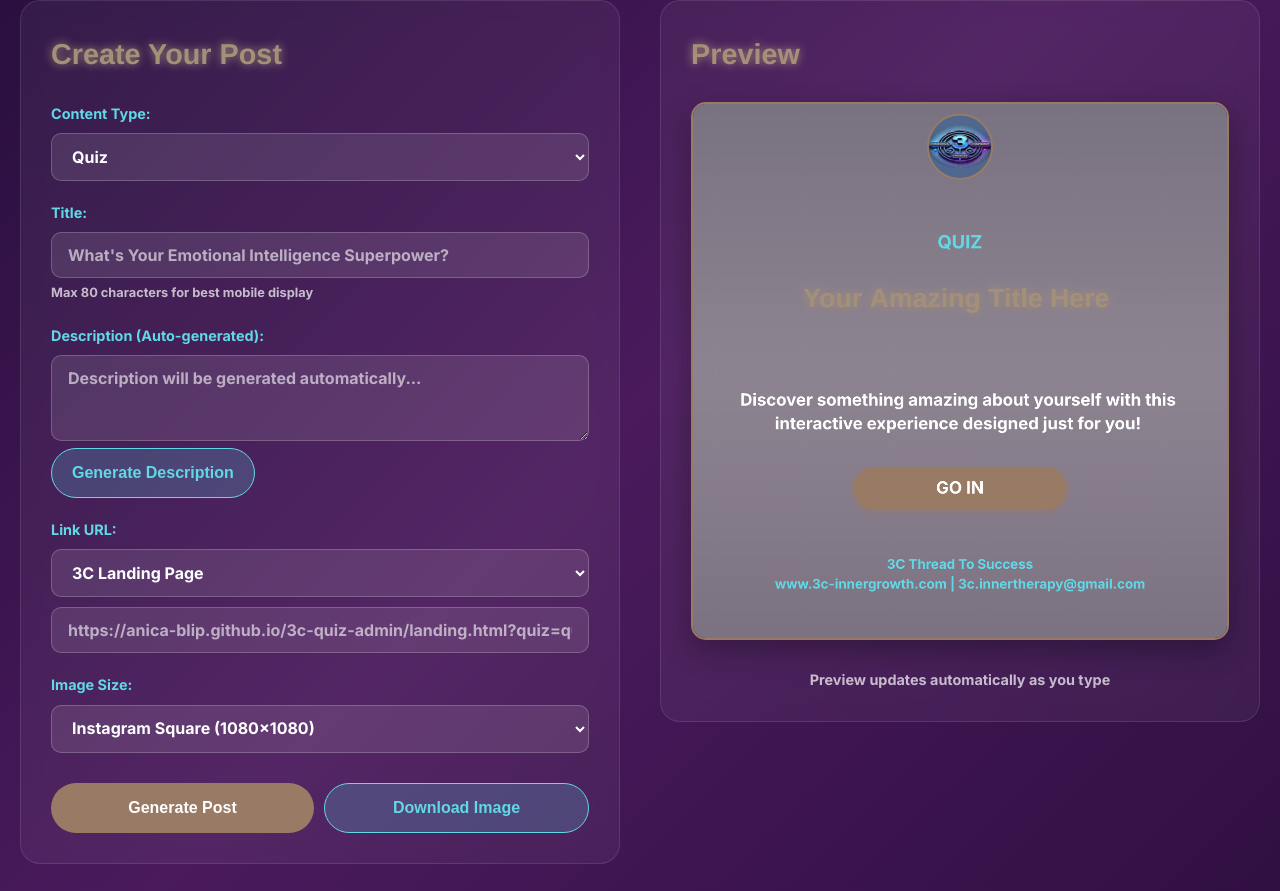
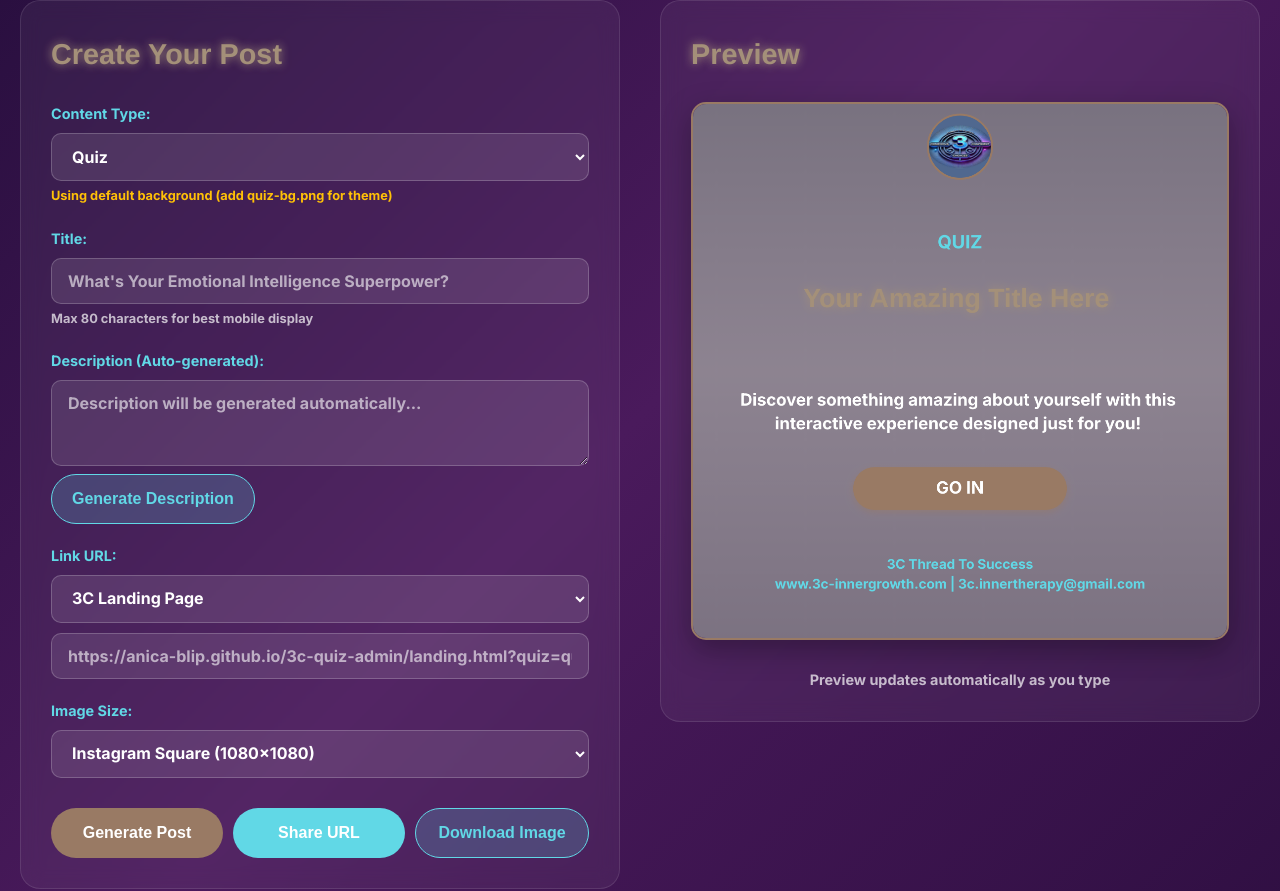
Before and after one commit to Anica-blip/3c-smpost-generator, a plain HTML site: page index.html in a window 1280 px wide. Shown: the part 222-1113 px from the top of the page. Drawn offline with nearby package versions, Linux system fonts and the light colour scheme.

Commit message:
Update index.html

```diff
--- a/index.html
+++ b/index.html
@@ -33,6 +33,7 @@
                         <option value="Course">Course</option>
                         <option value="Tool">Tool</option>
                     </select>
+                    <small id="themeStatus">Loading theme backgrounds...</small>
                 </div>
 
                 <div class="form-group">
@@ -71,6 +72,7 @@
 
                 <div class="form-actions">
                     <button type="button" id="generatePost" class="btn-primary">Generate Post</button>
+                    <button type="button" id="sharePost" class="btn-secondary">Share URL</button>
                     <button type="button" id="downloadPost" class="btn-secondary" disabled>Download Image</button>
                 </div>
             </div>
```
